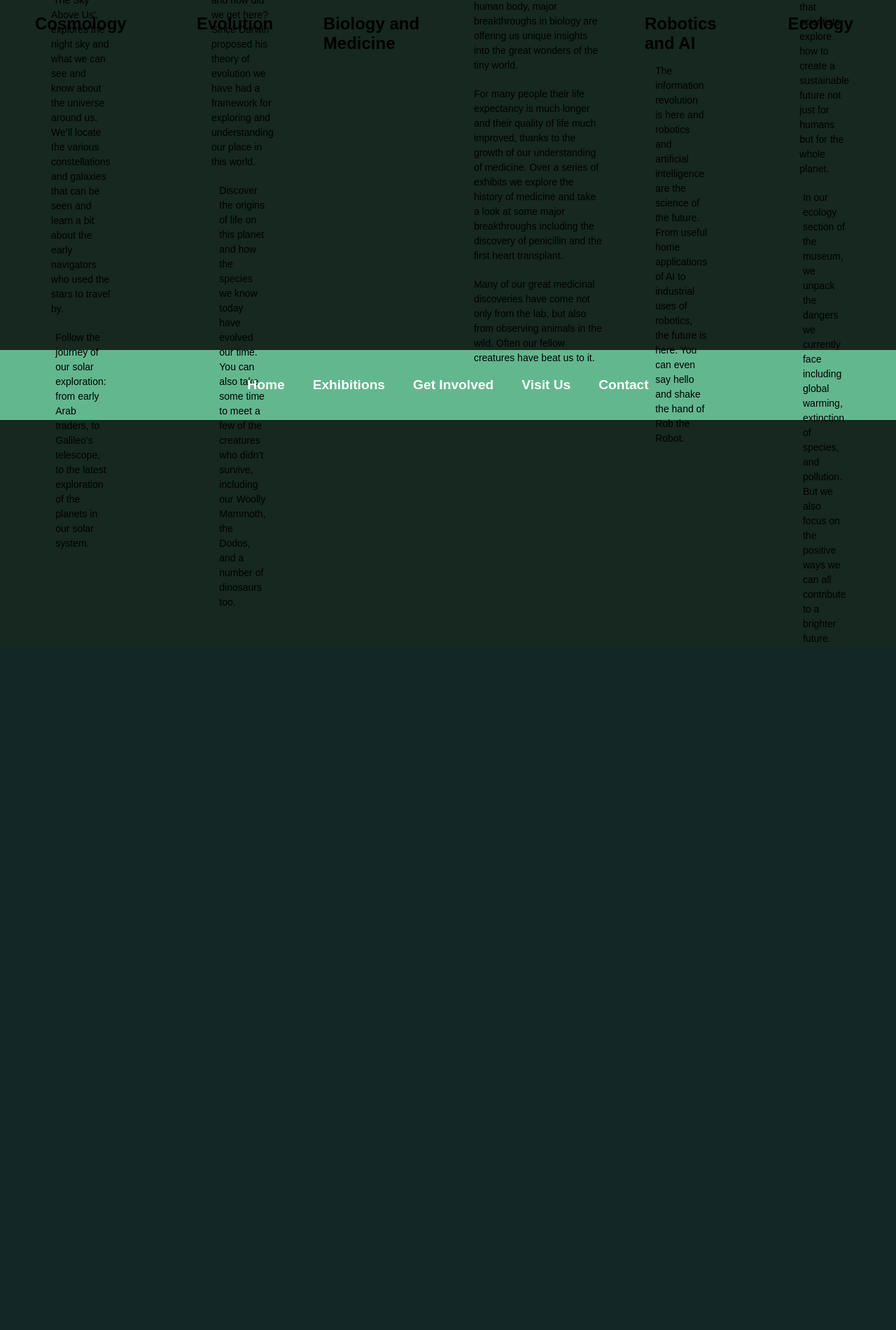
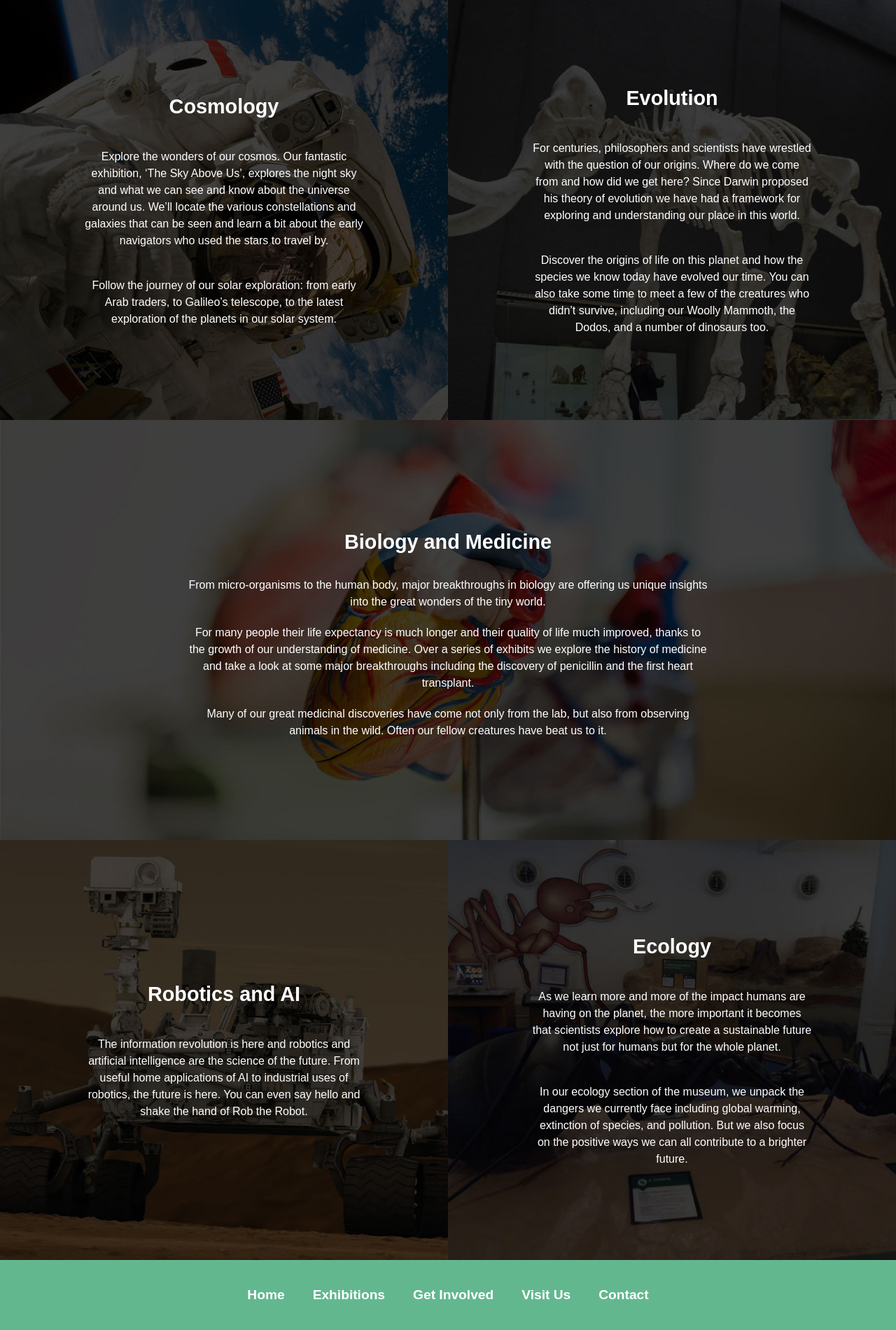
Before and after one commit to fanzypantz/SemesterProject01, a PHP site: page /exhibitions.php in a window 1280 px wide. Shown: the part 200-2100 px from the top of the page at 70% size. Before the commit the page ends 1117 px from the top, so only its background shows below. Run offline with PHP 8.4, Linux system fonts and the light colour scheme; some web fonts are replaced.

Commit message:
exhibitions site fully working

```diff
--- a/css/base.css
+++ b/css/base.css
@@ -139,11 +139,11 @@ footer a {
   margin: 10px;
 }
 
-.full {
+.text-blob {
   width: 100%;
   text-align: center;
 }
-.full p, .full h1 {
+.text-blob p, .text-blob h1 {
   font-size: 1em;
   color: white;
 }
@@ -188,4 +188,37 @@ footer a {
   background-size: cover;
 }
 
+.exhibition .column {
+  height: 600px;
+}
+.exhibition .space-title {
+  font-size: 1.8em;
+}
+.exhibition .half {
+  width: 50%;
+}
+.exhibition .half p {
+  margin: 20px 120px;
+}
+.exhibition #cosmology {
+  background: url(../images/exhibition_bg_01.jpg) no-repeat center center;
+  background-size: cover;
+}
+.exhibition #evolution {
+  background: url(../images/exhibition_bg_02.jpg) no-repeat center center;
+  background-size: cover;
+}
+.exhibition #biology {
+  background: url(../images/exhibition_bg_03.jpg) no-repeat center center;
+  background-size: cover;
+}
+.exhibition #robotics {
+  background: url(../images/exhibition_bg_04.jpg) no-repeat center center;
+  background-size: cover;
+}
+.exhibition #ecology {
+  background: url(../images/exhibition_bg_05.jpg) no-repeat center center;
+  background-size: cover;
+}
+
 /*# sourceMappingURL=base.css.map */
--- a/css/defaults/defaults.sass
+++ b/css/defaults/defaults.sass
@@ -131,7 +131,7 @@ footer
     line-height: 1.5em
     margin: 10px
 
-.full
+.text-blob
   width: 100%
   text-align: center
 
--- a/css/pages/exhibitions.sass
+++ b/css/pages/exhibitions.sass
@@ -0,0 +1,33 @@
+.exhibition
+
+  .column
+    height: 600px
+
+  .space-title
+    font-size: 1.8em
+
+  .half
+    width: 50%
+
+    p
+      margin: 20px 120px
+
+  #cosmology
+    background: url(../images/exhibition_bg_01.jpg) no-repeat center center
+    background-size: cover
+
+  #evolution
+    background: url(../images/exhibition_bg_02.jpg) no-repeat center center
+    background-size: cover
+
+  #biology
+    background: url(../images/exhibition_bg_03.jpg) no-repeat center center
+    background-size: cover
+
+  #robotics
+    background: url(../images/exhibition_bg_04.jpg) no-repeat center center
+    background-size: cover
+
+  #ecology
+    background: url(../images/exhibition_bg_05.jpg) no-repeat center center
+    background-size: cover
--- a/exhibitions.php
+++ b/exhibitions.php
@@ -1,13 +1,11 @@
 <?php include 'layout.php' ?>
 
 <?php startblock('content') ?>
-    <section class="container">
+    <section class="container exhibition">
+
         <div class="column">
-
-            <div class="row">
+            <div id="cosmology" class="text text-blob half">
                 <h1 class="space-title">Cosmology</h1>
-                <img class="bg-full" src="" alt="">
-                <div class="text">
                 <p>
                     Explore the wonders of our cosmos. Our fantastic exhibition, ‘The Sky Above Us’, explores the night sky and what we can see and know about the universe around us. We’ll locate the various constellations and galaxies that can be seen and learn a bit about the early navigators who used the stars to travel by.
                 </p>
@@ -15,11 +13,9 @@
                     Follow the journey of our solar exploration: from early Arab traders, to Galileo’s telescope, to the latest exploration of the planets in our solar system.
                 </p>
             </div>
-            </div>
-            <div class="row">
+
+            <div id="evolution" class="text text-blob half">
                 <h1 class="space-title">Evolution</h1>
-                <img class="bg-full" src="" alt="">
-                <div class="text">
                 <p>
                     For centuries, philosophers and scientists have wrestled with the question of our origins. Where do we come from and how did we get here? Since Darwin proposed his theory of evolution we have had a framework for exploring and understanding our place in this world.
                 </p>
@@ -27,11 +23,12 @@
                     Discover the origins of life on this planet and how the species we know today have evolved our time. You can also take some time to meet a few of the creatures who didn’t survive, including our Woolly Mammoth, the Dodos, and a number of dinosaurs too.
                 </p>
             </div>
+
         </div>
-        <div class="column">
+
+        <div id="biology" class="column text-blob">
+            <div class="text">
                 <h1 class="space-title">Biology and Medicine</h1>
-            <img class="bg-full" src="" alt="">
-            <div class="text">
                 <p>
                     From micro-organisms to the human body, major breakthroughs in biology are offering us unique insights into the great wonders of the tiny world.
                 </p>
@@ -42,22 +39,19 @@
                     Many of our great medicinal discoveries have come not only from the lab, but also from observing animals in the wild. Often our fellow creatures have beat us to it.
                 </p>
             </div>
+
         </div>
+
         <div class="column">
-
-            <div class="row">
+            <div id="robotics" class="text text-blob half">
                 <h1 class="space-title">Robotics and AI</h1>
-                <img class="bg-full" src="" alt="">
-                <div class="text">
                 <p>
                     The information revolution is here and robotics and artificial intelligence are the science of the future. From useful home applications of AI to industrial uses of robotics, the future is here. You can even say hello and shake the hand of Rob the Robot.
                 </p>
             </div>
-            </div>
-            <div class="row">
+
+            <div id="ecology" class="text text-blob half">
                 <h1 class="space-title">Ecology</h1>
-                <img class="bg-full" src="" alt="">
-                <div class="text">
                 <p>
                     As we learn more and more of the impact humans are having on the planet, the more important it becomes that scientists explore how to create a sustainable future not just for humans but for the whole planet.
                 </p>
@@ -66,5 +60,6 @@
                 </p>
             </div>
         </div>
+
     </section>
 <?php endblock() ?>
--- a/includes/_config.php
+++ b/includes/_config.php
@@ -19,6 +19,6 @@ switch ($_SERVER["SCRIPT_NAME"]) {
         break;
     default:
         $CURRENT_PAGE = "Index";
-        $PAGE_TITLE = "Welcome to my homepage!";
+        $PAGE_TITLE = "Welcome to your local Community Science Museum";
 }
 ?>
--- a/layout.php
+++ b/layout.php
@@ -13,10 +13,7 @@
     <body>
         <header>
 
-            <div class="hero-img">
-
-            </div>
-
+            <div class="hero-img"></div>
 
             <nav class="nav">
                 <ul class="nav-list">
```
Also changed, not shown: index.php (+4 -4 lines), images/exhibition_bg_01.jpg (added), images/exhibition_bg_02.jpg (added), images/exhibition_bg_03.jpg (added), images/exhibition_bg_04.jpg (added), images/exhibition_bg_05.jpg (added), 1 other file. Lines whose indentation alone changed are shown as unchanged.
